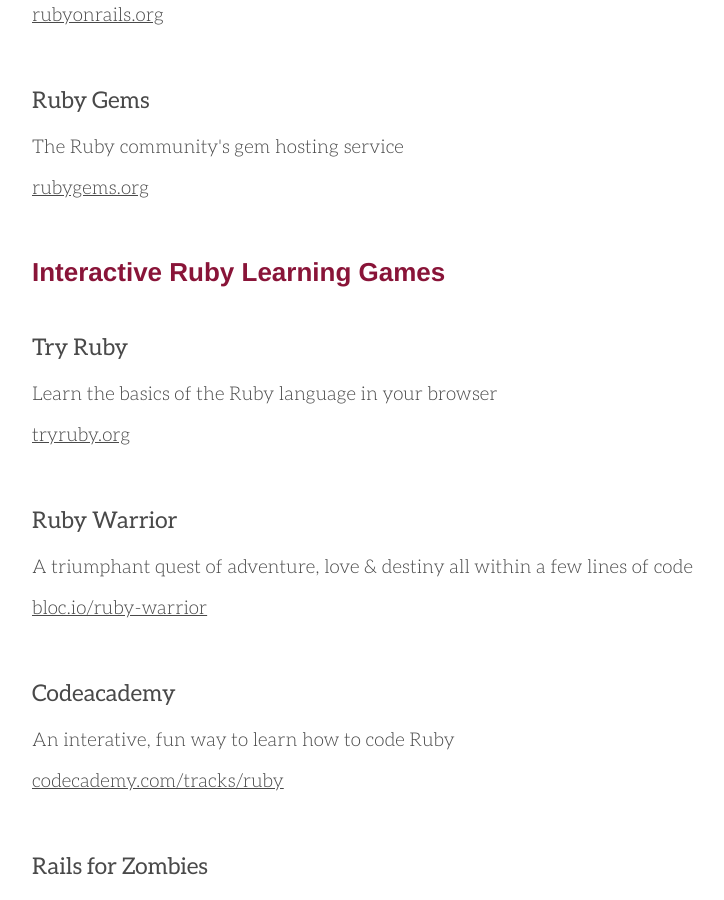
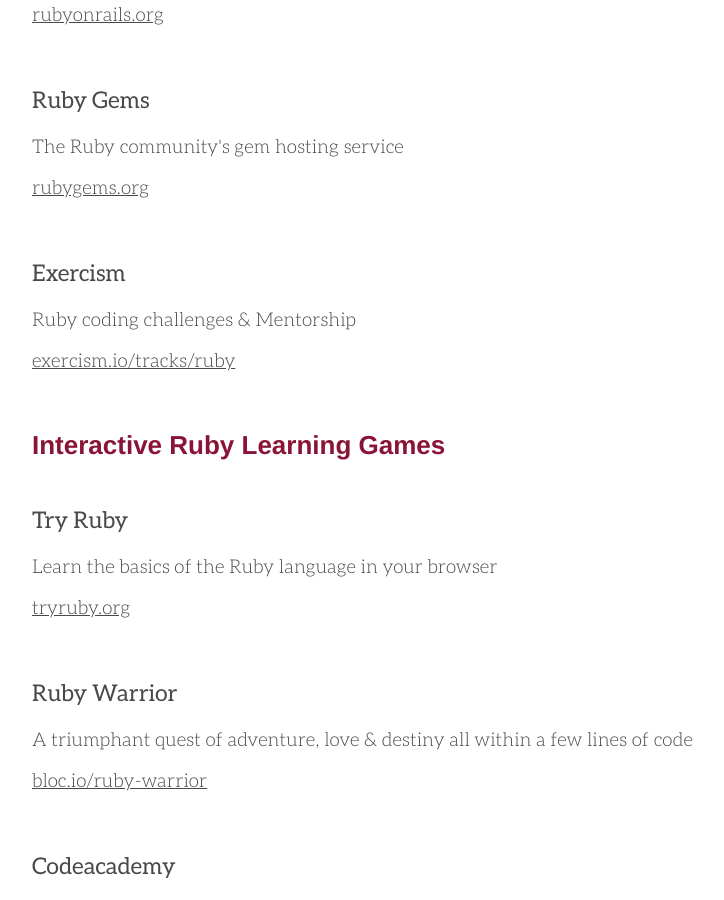
Before and after one commit to belfastruby/belfastruby.github.io, a Jekyll site: the page built from resources/index.html, in a window 1280 px wide and 900 px high, scrolled down 707 px. Shown: the whole window, without its empty margins (32-756 px from the left). Built offline with Jekyll 4.4.1, drawn with Linux system fonts in a browser that asks for light colours; nearby versions of some CDN libraries.

Commit message:
Added exercism.io to resources page

```diff
--- a/resources/index.html
+++ b/resources/index.html
@@ -24,6 +24,11 @@
         <h3>Ruby Gems</h3>
         <p>The Ruby community's gem hosting service</p>
         <a href="http://rubygems.org/" class="read-more">rubygems.org</a>
+      </li>
+      <li>
+        <h3>Exercism</h3>
+        <p>Ruby coding challenges & Mentorship</p>
+        <a href="https://exercism.io/tracks/ruby" class="read-more">exercism.io/tracks/ruby</a>
       </li>
     </ul>
 
```
